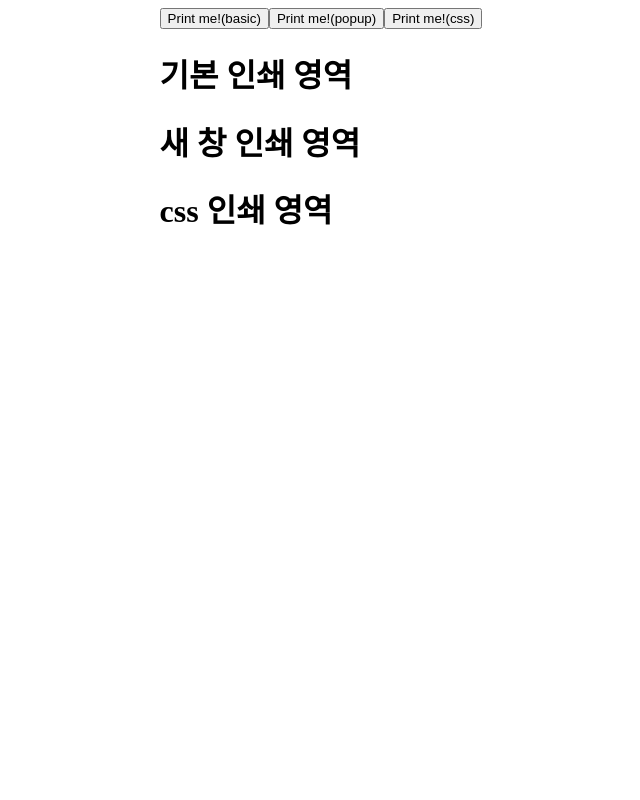
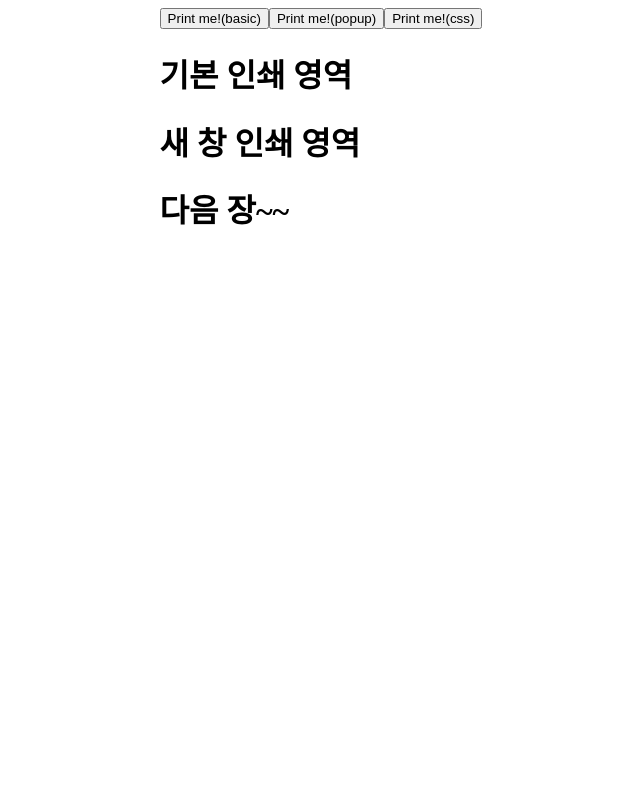
Before and after one commit to BeautyKim/angular-window-print, an Angular app: page / in a window 1280 px wide. Shown: the top 800 px of the page, without its empty margins (319-959 px from the left). Built offline with nearby package versions, Linux system fonts and the light colour scheme.

Commit message:
여러장 프린트 설정

```diff
--- a/src/app/app.component.html
+++ b/src/app/app.component.html
@@ -14,8 +14,13 @@
     <div id="print1">
       <h1>기본 인쇄 영역</h1>
     </div>
-    <div id="print2">
-      <h1>새 창 인쇄 영역</h1>
+    <div class="print2-content-outer" id="print2">
+      <div class="print2-content-inner">
+        <h1>새 창 인쇄 영역</h1>
+      </div>
+      <div class="print2-content-inner" style="page-break-before:always"> <!-- 페이지 분할 -->
+        <h1>다음 장~~</h1>
+      </div>
     </div>
     <div id="print-content-outer">
       <div id="print-content-inner">
--- a/src/app/app.component.scss
+++ b/src/app/app.component.scss
@@ -1,6 +1,6 @@
 @media print {
+  // #print2,
   #print1,
-  #print2,
   button {
     display: none;
   }
@@ -33,3 +33,7 @@
   display: flex;
   justify-content: space-around;
 }
+
+.print2-content-outer {
+  height: 100vh;
+}
```
